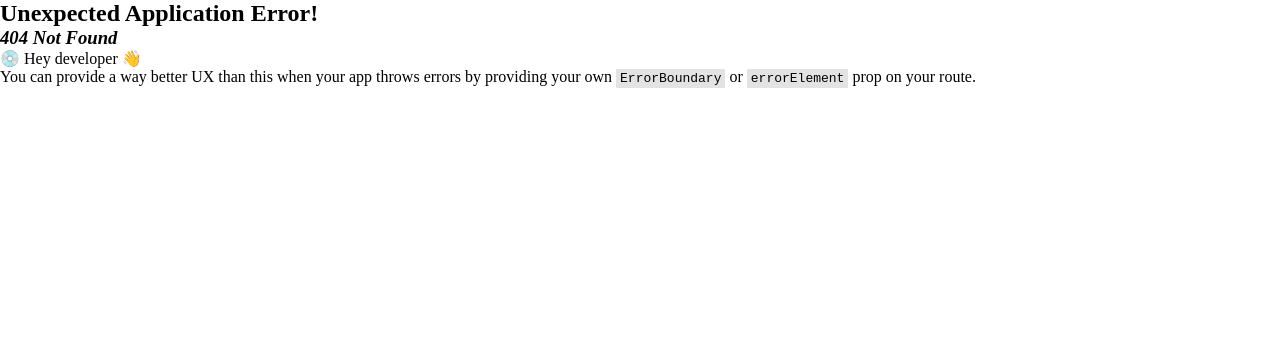
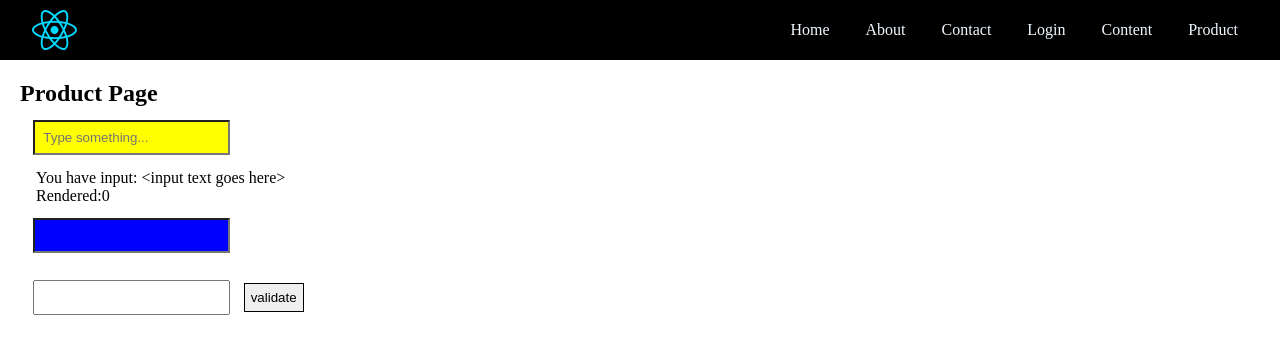
Before and after one commit to jmbrathnayke/demo2-react, a React (Vite) app: page /product in a window 1280 px wide. Before the commit this address had no page. Shown: the top 354 px of the page. Built offline with nearby package versions, Linux system fonts and the light colour scheme.

Commit message:
useRef & ref attribute

```diff
--- a/src/App.jsx
+++ b/src/App.jsx
@@ -38,6 +38,8 @@ const styles ={
     console.log('Button clicked 4!' + new2button);
 
   }
+
+
   return (
       <div id="wrapper">
        <HeaderContext />
--- a/src/components/HeaderContext/HeaderContext.jsx
+++ b/src/components/HeaderContext/HeaderContext.jsx
@@ -16,6 +16,7 @@ import logo from '../../assets/react.svg';
     <MenuLink linkname="Contact" url="/contact" />
     <MenuLink linkname="Login" url="/login" />
     <MenuLink linkname="Content" url="/content" />
+    <MenuLink linkname="Product" url="/product" />
 
 </div>
     </div>
--- a/src/main.jsx
+++ b/src/main.jsx
@@ -7,6 +7,8 @@ import AboutPage from './pages/aboutPage.jsx';
 import ContactPage from './pages/contactPage.jsx';
 import LoginPage from './pages/loginPage.jsx';
 import ContentPage from './pages/contentPage.jsx';
+import ProductPage from './pages/productPage.jsx';
+
 // Create a router with a single route that renders the App component
 const router = createBrowserRouter([
 
@@ -35,7 +37,15 @@ const router = createBrowserRouter([
       ,{// Content Page Route
         path: "/content",
         element: <ContentPage />,
-  }
+
+      },
+
+      {// Product Page Route
+        path: "/product",
+        element: <ProductPage />,
+      },
+
+
 
 ]);
 
--- /dev/null
+++ b/src/pages/productPage.jsx
@@ -0,0 +1,87 @@
+import React, { use, useEffect, useRef, useState } from 'react'
+import HeaderContext from '../components/HeaderContext/HeaderContext'
+
+function ProductPage() {
+    const [input, setInput] = useState("<input text goes here>");
+    const [count, setCount] = useState(0);
+
+    const countref =  useRef(0);
+
+    const inputref = useRef();
+    const inputref1 = useRef();
+
+    const inputref2 = useRef();
+
+
+    // useRef is used to persist values across renders without causing re-renders
+    useEffect(() => {
+        //setcount((count)) => count +1;
+        countref.current = countref.current + 1;
+       // console.log(inputref.current)
+       // console.log(inputref1.current)
+
+       inputref.current.style.backgroundColor = "blue";
+       inputref.current.style.color = "white";
+       inputref1.current.style.backgroundColor = "yellow";
+       inputref1.current.style.color = "black";
+    })
+
+    //this function handles the change event of the input field
+    // It updates the state with the input value and increments the count
+    const handleChange = (e) => {
+        if (e.target.value.length === 0) {
+            setInput("<input text goes here>");
+        } else {
+            setInput(e.target.value);
+            //setCount(count + 1)
+            //console.log(`Input changed to: ${e.target.value}`);
+            //console.log(`Count is now: ${count + 1}`);
+        }
+    }
+
+    //==================================================================================
+    // This function validates the input from inputref2
+    const handleClick = () => {
+            // If the input is empty, it focuses on the input and alerts the user
+        if(inputref2.current.value =="") {
+            inputref2.current.focus();
+            alert("Please enter a value", inputref2.current.value);
+            console.log("Please enter a value", inputref2.current.value);
+        }
+        // If the input is higher than to 50, it alerts success and logs the value
+        else if(inputref2.current.value > 50) {
+            alert("sucess");
+            console.log("sucess", inputref2.current.value);
+            //if the input is less than  50, it alerts error and logs the value
+        }else{
+            alert("error");
+            console.log("error", inputref2.current.value);
+        }
+    }
+
+    return (
+        <>
+            <HeaderContext />
+            <div style={{ padding: '20px' }}>
+                <h2>Product Page</h2>
+
+              {/* This input is controlled by the state and will update the input value */}
+           <input   type="text"   style={{ margin: '1em 0', marginLeft: '1em', padding: '8px' }} ref={inputref1} onChange={handleChange} placeholder="Type something..."  />
+                <p style={{ marginLeft: '1em' }}>You have input: {input}</p>
+                <p style={{ marginLeft: '1em' }}>Rendered:{countref.current}</p>
+
+                {/* This input is uncontrolled and will not update the state */}
+             <input type="text" ref={inputref} style={{ margin: '1em 0', marginLeft: '1em', padding: '8px' }} /> <br />
+
+
+            {/* This input is for validation */}
+            <input type="text" style={{ margin: '1em 0', marginLeft: '1em', padding: '8px' }} ref={inputref2} />
+            <button onClick={handleClick} style={{ margin: '1em 0', marginLeft: '1em', padding: '6px', border: '1px solid black' }} >validate</button>
+
+
+            </div>
+        </>
+    )
+}
+
+export default ProductPage
```
